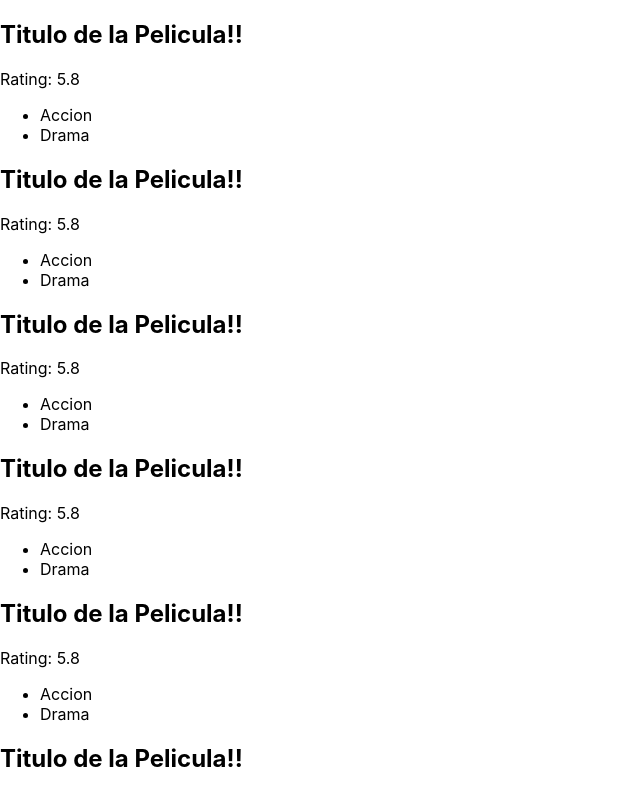
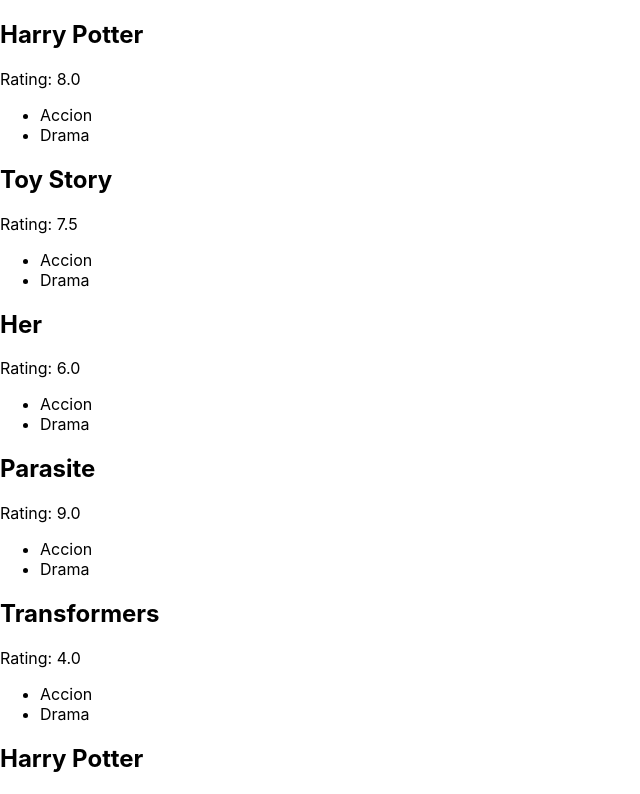
Before and after one commit to diego-allsafe/peliculas, a React (Create React App) app: page / in a window 1280 px wide. Shown: the top 794 px of the page, without its empty margins (0-640 px from the left). Built offline with nearby package versions, Linux system fonts and the light colour scheme.

Commit message:
entendiendo props

```diff
--- a/src/components/Pelicula.js
+++ b/src/components/Pelicula.js
@@ -4,9 +4,10 @@
 //usando JSX  como lenguaje de renderizacion de
 //componentes dentro de REACT
 
-function Pelicula() {
+function Pelicula(props) {
 //estas variables van a ir modificandose segun la pelic.
-  let rating=5.8;
+  //let rating=5.8;
+  //Aca comenzamos a trabajar con props(propiedades)
   let generos=["Accion","Drama"];
 //ademas lo interesante es que podemos intervenir
 //nuestro JSX, con variables, impresiones, repeticiones,
@@ -14,8 +15,8 @@
 //se vuelve sumamente comodas para utilizar con REACT)
   return (
     <div>
-        <h2 className="sarasa">Titulo de la Pelicula!!</h2>
-        <p>Rating: {rating}</p>
+        <h2 className="sarasa">{props.titulo}</h2>
+        <p>Rating: {props.rating}</p>
         <ul>
             { generos.map(genero=><li>{genero}</li>)}
         </ul>
--- a/src/components/TiraPeliculas.js
+++ b/src/components/TiraPeliculas.js
@@ -5,11 +5,11 @@
 function TiraPeliculas() {
   return (
     <div>
-        <Pelicula/>
-        <Pelicula/>
-        <Pelicula/>
-        <Pelicula/>
-        <Pelicula/>
+        <Pelicula rating="8.0" titulo="Harry Potter" />
+        <Pelicula rating="7.5" titulo="Toy Story" />
+        <Pelicula rating="6.0" titulo="Her" />
+        <Pelicula rating="9.0" titulo="Parasite" />
+        <Pelicula rating="4.0" titulo="Transformers" />
     </div>
   );
 }
```
